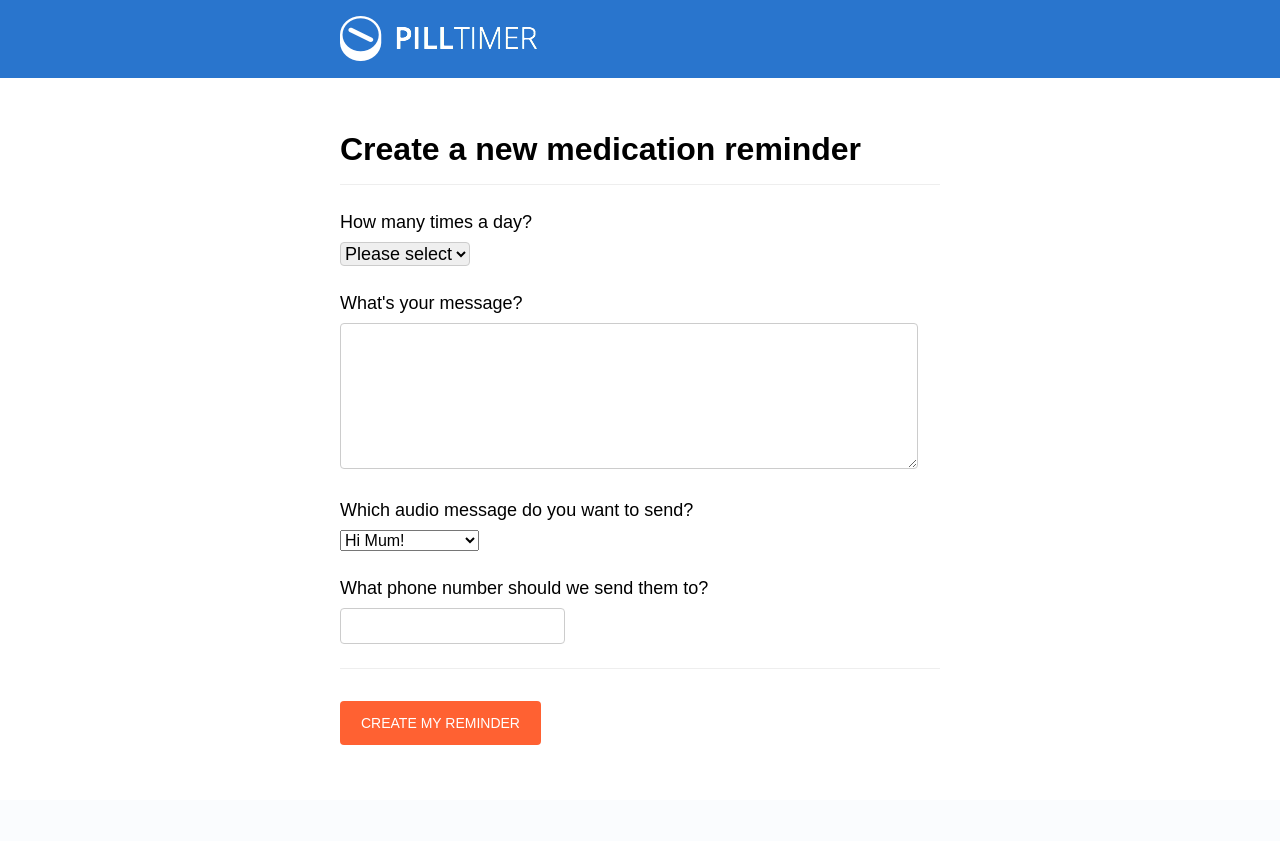
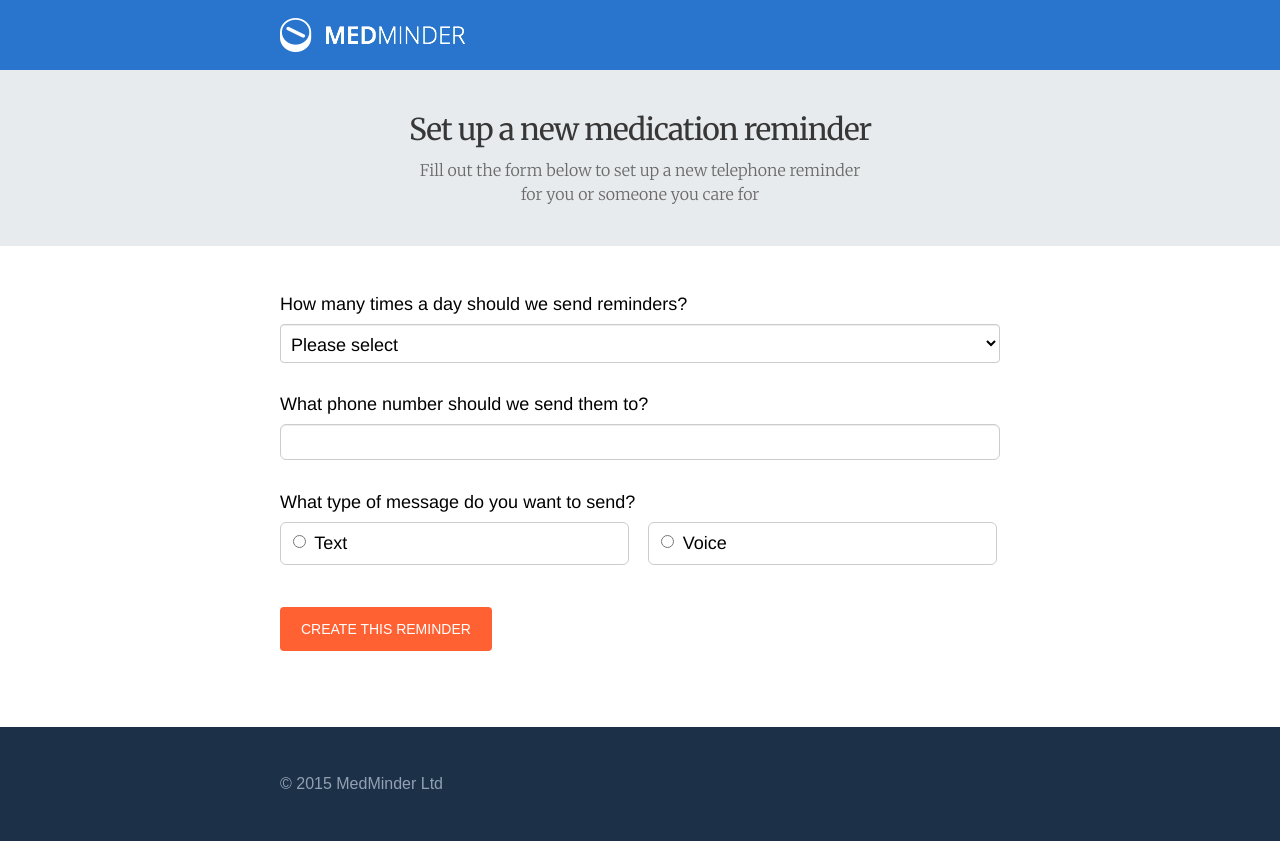
Before and after one commit to takeyourmeds/takeyourmeds-web, a Django app: page / in a window 1280 px wide. Before the commit the page ends 745 px from the top, so only its background shows below. Run offline with Django 3.2, Linux system fonts and the light colour scheme; some libraries are stand-ins or nearby versions.

Commit message:
Improved design on the front end

```diff
--- a/reminder/static/css/main.css
+++ b/reminder/static/css/main.css
@@ -1,45 +1,117 @@
+body {
+	background: #1C3048;
+}
+
 .site_header {
 	background: #2975CD;
 	color: #fff;
-	padding: 1em 0;
+	padding: 0.75em 0;
 }
 
 .site_header h2 {
 	background: url('../img/logo.png') center left no-repeat;
 	height: 46px;
-	margin: 0 auto;
-	max-width: 536px;
-	padding: 0 32px;
+	margin: 0;
+	padding: 0;
 	text-indent: -1000%;
 }
 
+.container {
+	margin: 0 auto;
+	max-width: 720px;
+	padding: 0 1em;
+}
+
 #content {
+	background: #fff;
 	margin: 0 auto;
-	padding: 32px;
-	max-width: 600px;
+	padding-bottom: 3em;
+}
+
+#content .content_header {
+	background: #E8EBEE;
+	margin-bottom: 3em;
+	padding: 2.5em 0.5em;
+	text-align: center;
 }
 
 #content h1 {
-	border-bottom: 1px solid #eee;
-	padding-bottom: 0.5em;
+	color: #373737;
+	font-family: "Merriweather", Georgia, Times, serif;
+	font-size: 1.875em;
+	font-weight: 400;
+	letter-spacing: -1px;
+	margin: 0 0 0.33em;
 }
 
-#content label, #content p {
-	display: block;
-	font-size: 1.125em;
-	margin: 1.5em 0 0.5em;
+#content .content_header p {
+	color: #6A6A6A;
+	font-family: "Merriweather", Georgia, Times, serif;
+	font-weight: 300;
+	line-height: 1.5;
+	margin: 0 auto;
+	max-width: 450px;
 }
 
-#content .controls {
-	border-bottom: 1px solid #eee;
-	margin-bottom: 2em;
-	padding-bottom: 1.5em;
+#content label, #content p.label {
+	display: block;
+	font-family: "Helvetica", Arial, sans-serif;
+	font-size: 1.125em;
+	font-weight: lighter;
+	margin: 1.75em 0 0.5em;
 }
 
-#content select#frequency {
+#message-selector label {
+	border: 1px solid #ccc;
+	border-radius: 6px;
+	cursor: pointer;
+	display: inline-block;
+	line-height: 1.6;
+	margin: 0;
+	padding: 6px 12px;
+	vertical-align: middle;
+	width: 48.5%;
+}
+
+#message-selector label+label {
+	margin-left: 2%;
+}
+
+@media screen and (max-width: 475px) {
+
+	#message-selector label {
+		margin-bottom: 0.5em;
+		width: 100%;
+	}
+
+	#message-selector label+label {
+		margin: 0 0 0.5em;
+	}
+}
+
+#message-selector label input {
+	cursor: inherit;
+	margin-right: 0.2em;
+	vertical-align: 1px
+}
+
+#message-selector label:hover {
+	background: #E6E6E6;
+	border-color: #b2b2b2;
+}
+
+#content select {
+	background: #fff;
 	border: 1px solid #ccc;
 	border-radius: 4px;
+	font-family: "Helvetica", Arial, sans-serif;
 	font-size: 1.125em;
+	font-weight: lighter;
+	height: 39px;
+	padding: 9px 6px;
+	width: 100%;
+	box-shadow: inset 0 1px 1px rgba(0,0,0,0.075);
+	-webkit-box-shadow: inset 0 1px 1px rgba(0,0,0,0.075);
 }
 
 #content #reminder-schedule {
@@ -48,10 +120,13 @@
 	margin: 1em 0;
 	max-width: 100%;
 	padding: 1em 1.5em;
-	width: 32em;
+	width: 100%;
 }
 
 #content #reminder-schedule p {
+	font-family: "Helvetica", Arial, sans-serif;
+	font-size: 1.125em;
+	line-height: 1.5;
 	margin-top: 0;
 }
 
@@ -60,10 +135,31 @@
 	padding: 0;
 }
 
+#content #reminder-schedule select {
+	width: 75%;
+}
+
 #content .reminder-time {
 	list-style: none;
 	margin: 0 0 0.5em;
 	padding: 0;
+}
+
+#content .message-type {
+	display: none;
+}
+
+#content input[type=text], #content input[type=number], #content textarea {
+	border: 1px solid #ccc;
+	border-radius: 6px;
+	padding: 0.5em;
+	box-shadow: inset 0 1px 1px rgba(0,0,0,0.075);
+	-webkit-box-shadow: inset 0 1px 1px rgba(0,0,0,0.075);
+	width: 100%;
+}
+
+#content textarea {
+	height: 8em;
 }
 
 #content .submit {
@@ -72,6 +168,7 @@
 	border-radius: 4px;
 	color: #fff;
 	font-size: 14px;
+	margin: 3em 0 2em;
 	padding: 1em 1.5em;
 	text-transform: uppercase;
 }
@@ -80,14 +177,25 @@
 	background: #C93E15;
 }
 
-#content input[type=text], #content textarea {
-	border: 1px solid #ccc;
-	border-radius: 4px;
-	padding: 0.5em;
+footer {
+	background: #1C3048;
+	padding: 2em;
 }
 
-#content textarea {
-	height: 8em;
-	max-width: 100%;
-	width: 35em;
+footer p {
+	color: #92A1B2;
 }
+
+.success-message {
+	background: #FFE67A;
+	border-radius: 6px;
+	color: #000;
+	display: none;
+	padding: 0.5em 1.5em;
+}
+
+.box-sizing-border {
+	-webkit-box-sizing: border-box;
+	-moz-box-sizing: border-box;
+	box-sizing: border-box;
+}
--- a/reminder/static/js/main.js
+++ b/reminder/static/js/main.js
@@ -16,8 +16,6 @@ $(document).ready(function(){
     });
 
 	var reminder_form = $('#reminder-setup');
-
-	var audio_messages = [];
 
 	var schedule = {
 		1: ["8:00"],
@@ -74,16 +72,22 @@ $(document).ready(function(){
 
 		$.post(post_url, dataobject, function(){
 
-			// Do something on success
-			alert("Yay");
+			// Show success message on success
+			var content_container = $('#content .container');
+
+			content_container.empty();
+
+			var success_template = $('.success-message');
+
+			success_template.appendTo(content_container);
+
+			success_template.show();
 
 		})
 
-
 	});
 
-
-	// Configure time to take based on frequency
+	// Configure medication schedule based on frequency
 
 	var frequency_selector = reminder_form.find('#frequency');
 
@@ -103,9 +107,9 @@ $(document).ready(function(){
 
 			var time = template.clone().appendTo(reminder_schedule_list);
 
-			var time_value = time.find("input");
+			var time_value = time.find("select");
 
-			time_value.attr('value', t);
+			time_value.val(t);
 			time_value.attr('name', 'time_' + String(n));
 			time_value.attr('id', 'time_' + String(n));
 
@@ -116,4 +120,24 @@ $(document).ready(function(){
 	});
 
 
+	// Show the right message details option
+
+	$('.radio-selector').each(function() {
+
+		var el = $(this);
+
+		el.click(function() {
+
+			$('.message-type').each(function() {
+				$(this).hide();
+			});
+
+			var element = $('#'+this.dataset.element);
+
+			element.show();
+
+		});
+
+	});
+
 });
--- a/templates/index.html
+++ b/templates/index.html
@@ -5,9 +5,12 @@
 	<meta http-equiv="content-type" content="text/html; charset=UTF-8">
 	<meta charset="UTF-8">
 	<meta name="robots" content="noindex, nofollow">
+	<title>MedMinder - Helping you and the people you care for remember to take your medication</title>
+
+	<link href='http://fonts.googleapis.com/css?family=Merriweather:300,400,700' rel='stylesheet' type='text/css' />
 	<link href="./static/css/normalize.css" rel="stylesheet" media="screen" />
 	<link href="./static/css/main.css" rel="stylesheet" media="screen" />
-	<title>Pill Timer App</title>
+
 	<script type="text/javascript" src="./static/js/jquery-2.1.4.js"></script>
 	<script type="text/javascript" src="./static/js/main.js"></script>
 	<script type="text/javascript" src="./static/js/jquery.cookie.js"></script>
@@ -23,21 +26,26 @@
 
 <header class="site_header">
 
-	<h2>PillTimer</h2>
+	<div class="container">
+		<h2>MedMinder</h2>
+	</div>
 
 </header>
 
 <div id="content">
 
+	<header class="content_header">
+
+		<h1>Set up a new medication reminder</h1>
+		<p>Fill out the form below to set up a new telephone reminder for you or someone you care for</p>
+
+	</header>
+
+	<div class="container">
+
 		<form action="" method="post" id="reminder-setup" name="reminder-setup">
 
-	<div>
-
-	<h1>Create a new medication reminder</h1>
-
-	<div class="controls">
-
-		<label for="frequency">How many times a day?</label>
+			<label for="frequency">How many times a day should we send reminders?</label>
 
 			<select id="frequency" name="frequency">
 				<option value="0" selected> Please select</option>
@@ -47,37 +55,95 @@
 				<option value="4">4</option>
 			</select>
 
-		<div id="reminder-schedule">
+			<div id="reminder-schedule" class="box-sizing-border">
 
-			<p>The reminders will be sent at the following times:</p>
+				<p class="label">The reminders will be sent at the following times (feel free to change them):</p>
 
 				<ol>
-				<li id="reminder_template" class="reminder-time"><input type="text" name="time[1]" value="8:00am" readonly></li>
+					<li id="reminder_template" class="reminder-time">
+						<select name="time_1">
+							<option value="5:00">5:00</option>
+							<option value="6:00">6:00</option>
+							<option value="7:00">7:00</option>
+							<option value="8:00">8:00</option>
+							<option value="9:00">9:00</option>
+							<option value="10:00">10:00</option>
+							<option value="11:00">11:00</option>
+							<option value="12:00">12:00</option>
+							<option value="13:00">13:00</option>
+							<option value="14:00">14:00</option>
+							<option value="15:00">15:00</option>
+							<option value="16:00">16:00</option>
+							<option value="17:00">17:00</option>
+							<option value="18:00">18:00</option>
+							<option value="19:00">19:00</option>
+							<option value="20:00">20:00</option>
+							<option value="21:00">21:00</option>
+							<option value="22:00">22:00</option>
+							<option value="23:00">23:00</option>
+							<option value="0:00">0:00</option>
+						</select>
+					</li>
 				</ol>
 
 			</div>
 
-		<label for="message">What's your message?</label>
-		<textarea name="message" value=""></textarea>
+			<label for="phone_number">What phone number should we send them to?</label>
+			<input type="number" name="phone_number" id="phone_number" value="" class="box-sizing-border" />
 
-		<label for="audio_url">Which audio message do you want to send?</label>
+			<div id="message-selector">
 
-		<select id="audio_url" name="audio_url">
-			<option value="http://servercode.co.uk/nhshackday/hi_mum_medication_reminder.mp3">Hi Mum!</option>
-			<option value="http://servercode.co.uk/nhshackday/its_fiona_mouthwash_reminder.mp3">Dental Hygienist</option>
-		</select>
+				<p class="label">What type of message do you want to send?</p>
 
-		<label for="phone_number">What phone number should we send them to?</label>
-		<input type="text" name="phone_number" value="" />
+				<label for="message-type-text" class="box-sizing-border">
+					<input type="radio" name="message_type" id="message-type-text" data-element="text-definition" value="text" class="radio-selector" />
+					Text
+				</label>
+
+				<label for="message-type-voice" class="box-sizing-border">
+					<input type="radio" name="message_type" id="message-type-voice" data-element="audio-selection" value="voice" class="radio-selector" />
+					Voice
+				</label>
 
 			</div>
 
-	<input value="Create my reminder" name="submit" type="submit" class="submit" />
+			<div id="text-definition" class="message-type">
+				<label for="message">What's your message?</label>
+				<textarea name="message" id="message" value="" class="box-sizing-border"></textarea>
+			</div>
+
+			<div id="audio-selection" class="message-type">
+				<label for="audio_url">Which voice message do you want to send?</label>
+				<select id="audio_url" name="audio_url">
+					<option value selected></option>
+					<option value="http://servercode.co.uk/nhshackday/hi_mum_medication_reminder.mp3">Mum's medication reminder!</option>
+					<option value="http://servercode.co.uk/nhshackday/its_fiona_mouthwash_reminder.mp3">Dental Hygienist</option>
+				</select>
+			</div>
+
+			<input value="Create this reminder" name="submit" type="submit" class="submit" />
 
 		</form>
 
 	</div>
 
+</div>
+
+
+<footer>
+
+	<div class="container">
+
+		<p>&copy; 2015 MedMinder Ltd</p>
+
+	</div>
+
+</footer>
+
+<div class="success-message">
+	<p><strong>Thanks!</strong> Your reminders have been successfully set up.</p>
+</div>
+
 
 </body>
 </html>
```
Also changed, not shown: reminder/static/img/favicon.ico (added), reminder/static/img/logo.png. Lines whose indentation alone changed are shown as unchanged.
